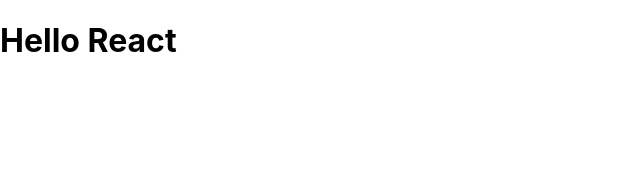
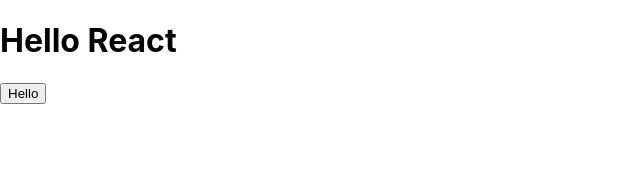
Before and after one commit to quantum93/projectreact, a React (Create React App) app: page / in a window 1280 px wide. Shown: the top 173 px of the page, without its empty margins (0-640 px from the left). Built offline with nearby package versions, Linux system fonts and the light colour scheme.

Commit message:
It says hello with onClick

```diff
--- a/src/App.js
+++ b/src/App.js
@@ -1,11 +1,16 @@
 import React from 'react';
 
 function App() {
+
+  const sayHello = () => {console.log("hello");}
+  // const counter = 0;
+
   return(
     <div>
       <h1>Hello React</h1>
+      <button onClick={sayHello}>Hello</button>
     </div>
-  )
+  );
 }
 
 export default App;
```
